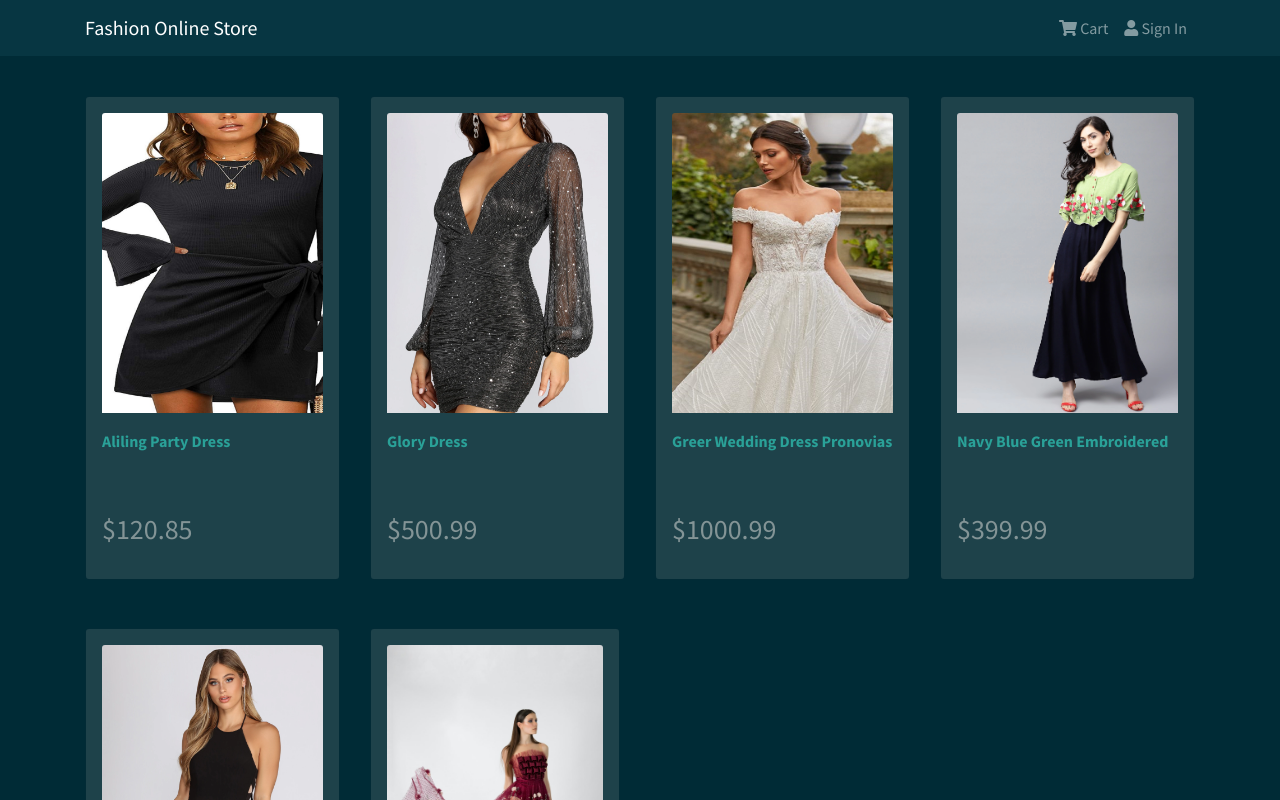
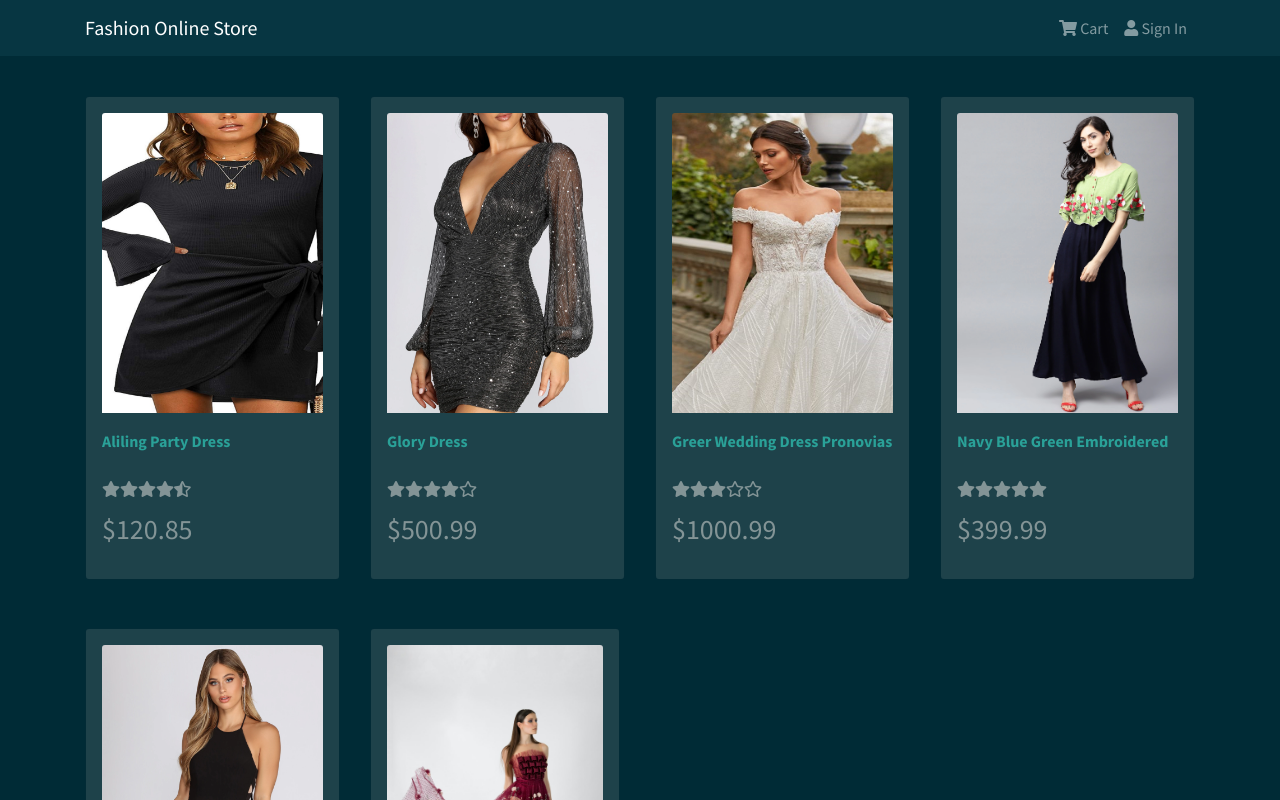
Before and after one commit to eduanathaci/online_shop, a React (Create React App) app in the folder browser/: page / in a window 1280 px wide. Shown: the top 800 px of the page. Built offline with nearby package versions, Linux system fonts and the light colour scheme.

Commit message:
fixed rating icons

```diff
--- a/browser/src/components/Rating.js
+++ b/browser/src/components/Rating.js
@@ -6,7 +6,7 @@ const Rating = ({ value }) => {
       <span>
         <i className={
           value >= 1
-            ? 'fas-fa-star'
+            ? 'fas fa-star'
             : value >= 0.5
               ? 'fas fa-star-half-alt'
               : 'far fa-star'
@@ -15,9 +15,39 @@ const Rating = ({ value }) => {
       </span>
       <span>
         <i className={
-          value >= 1
-            ? 'fas-fa-star'
-            : value >= 0.5
+          value >= 2
+            ? 'fas fa-star'
+            : value >= 1.5
+              ? 'fas fa-star-half-alt'
+              : 'far fa-star'
+        }>
+        </i>
+      </span>
+      <span>
+        <i className={
+          value >= 3
+            ? 'fas fa-star'
+            : value >= 2.5
+              ? 'fas fa-star-half-alt'
+              : 'far fa-star'
+        }>
+        </i>
+      </span>
+      <span>
+        <i className={
+          value >= 4
+            ? 'fas fa-star'
+            : value >= 3.5
+              ? 'fas fa-star-half-alt'
+              : 'far fa-star'
+        }>
+        </i>
+      </span>
+      <span>
+        <i className={
+          value >= 5
+            ? 'fas fa-star'
+            : value >= 4.5
               ? 'fas fa-star-half-alt'
               : 'far fa-star'
         }>
```
